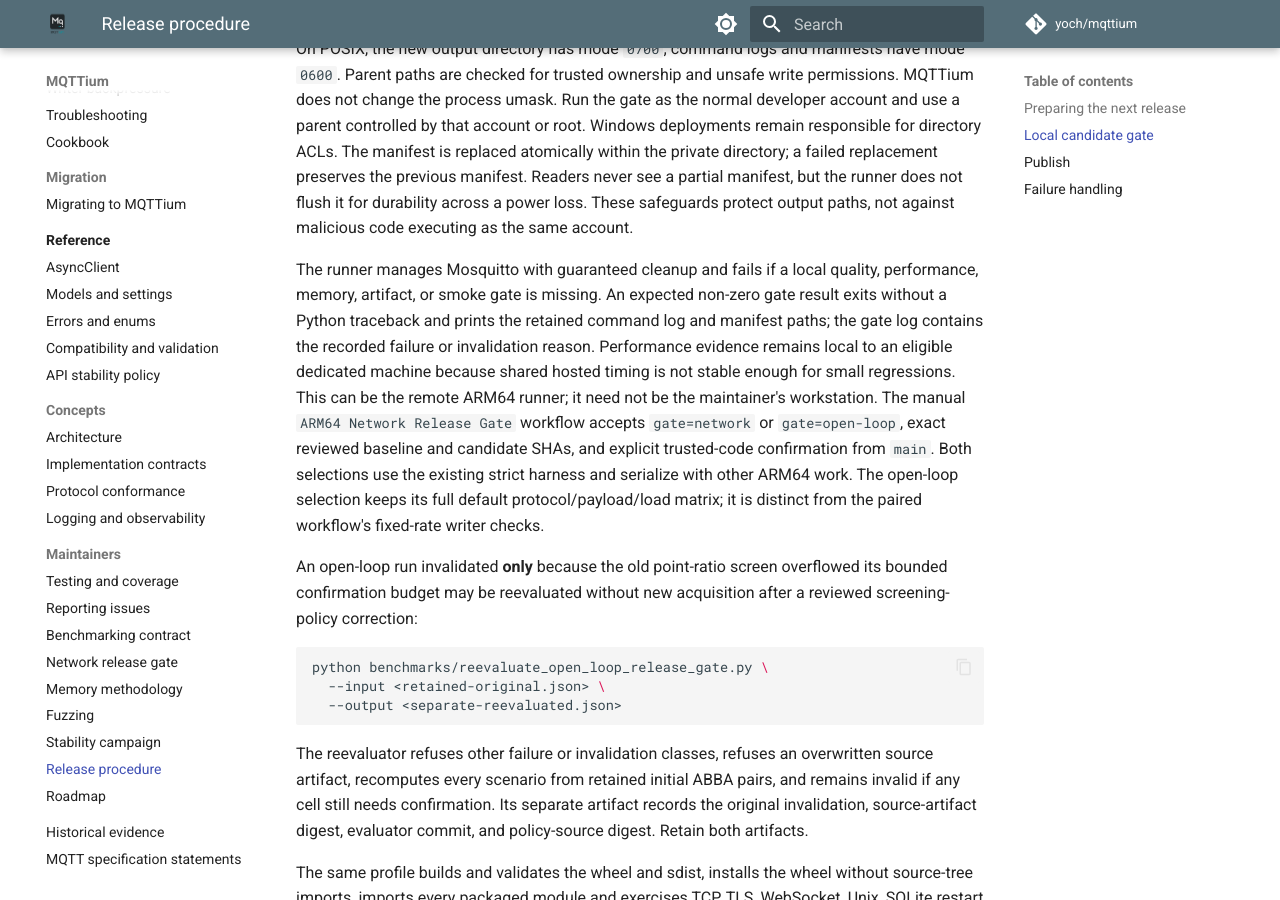
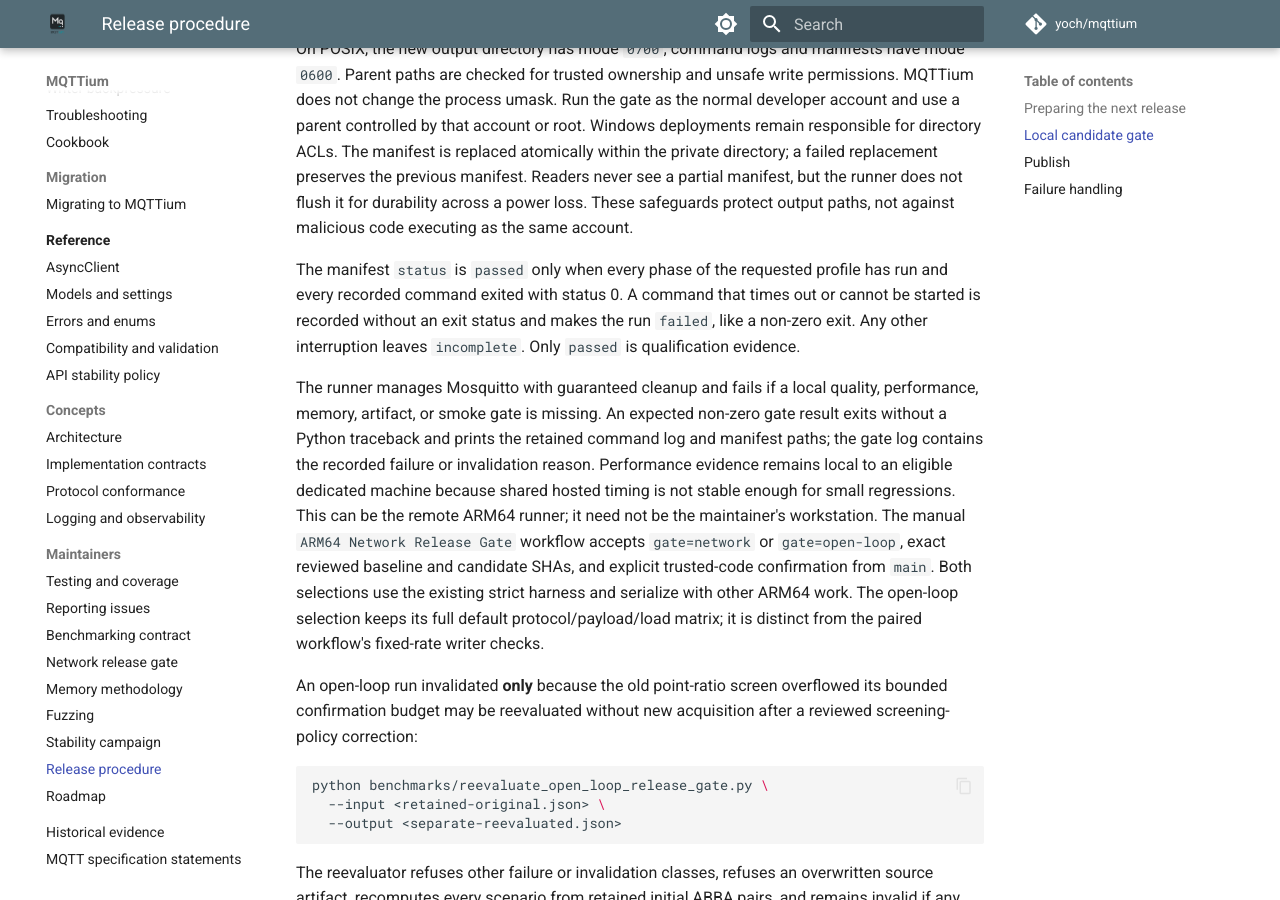
Before and after one commit to yoch/mqttium, an MkDocs documentation site: the page built from docs/release-process.md, in a window 1280 px wide and 900 px high, scrolled down 986 px. Built offline with MkDocs 1.6.1 and Material for MkDocs 9.7.7, drawn with Linux system fonts in a browser that asks for light colours; comment, search, counter and statistics services are not loaded.

Commit message:
docs: define the local release manifest statuses
Co-Authored-By: Claude Opus 5.5 <noreply@anthropic.com>
Claude-Session: https://claude.ai/code/session_01VPiKuntQmF4XZfMGm1h9Z6

```diff
--- a/docs/release-process.md
+++ b/docs/release-process.md
@@ -48,6 +48,12 @@ is replaced atomically within the private directory; a failed replacement
 preserves the previous manifest. Readers never see a partial manifest, but the
 runner does not flush it for durability across a power loss. These safeguards
 protect output paths, not against malicious code executing as the same account.
+
+The manifest `status` is `passed` only when every phase of the requested
+profile has run and every recorded command exited with status 0. A command that
+times out or cannot be started is recorded without an exit status and makes the
+run `failed`, like a non-zero exit. Any other interruption leaves `incomplete`.
+Only `passed` is qualification evidence.
 
 The runner manages Mosquitto with guaranteed cleanup and fails if a local
 quality, performance, memory, artifact, or smoke gate is missing. An expected
```
Also changed, not shown: CHANGELOG.md (+4 -0 lines).
